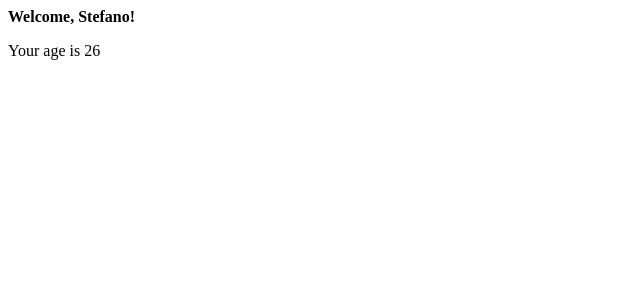
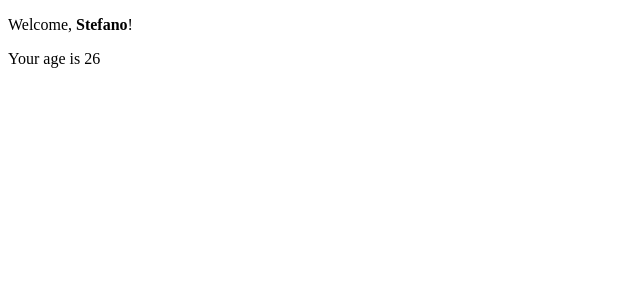
Before and after one commit to St3fan097/react_es, a React (Vite) app in the folder react-es_1/: page / in a window 1280 px wide. Shown: the top 300 px of the page, without its empty margins (0-640 px from the left). Built offline with nearby package versions, Linux system fonts and the light colour scheme.

Commit message:
fix-exercise-6

```diff
--- a/react-es_1/src/app.jsx
+++ b/react-es_1/src/app.jsx
@@ -4,7 +4,7 @@ import { Welcome } from "./welcome";
 export function App() {
     return (
         <div>
-            <Welcome name="Stefano" age={26}/>
+            <Welcome name={<strong>Stefano</strong>} age={26}/>
         </div>
     )
 }
--- a/react-es_1/src/index.jsx
+++ b/react-es_1/src/index.jsx
@@ -1,4 +1,4 @@
-import { App } from "./App";
+import { App } from "./app";
 import {createRoot} from "react-dom/client"
 
 /*
--- a/react-es_1/src/welcome.jsx
+++ b/react-es_1/src/welcome.jsx
@@ -1,7 +1,7 @@
 export function Welcome({ name, age }) {
     return (
         <div>
-            <strong>Welcome, {name || "Guest"}!</strong>
+            <p>Welcome, {name || "Guest"}!</p>
             <p>Your age is {age}</p>
         </div>
     )
```
